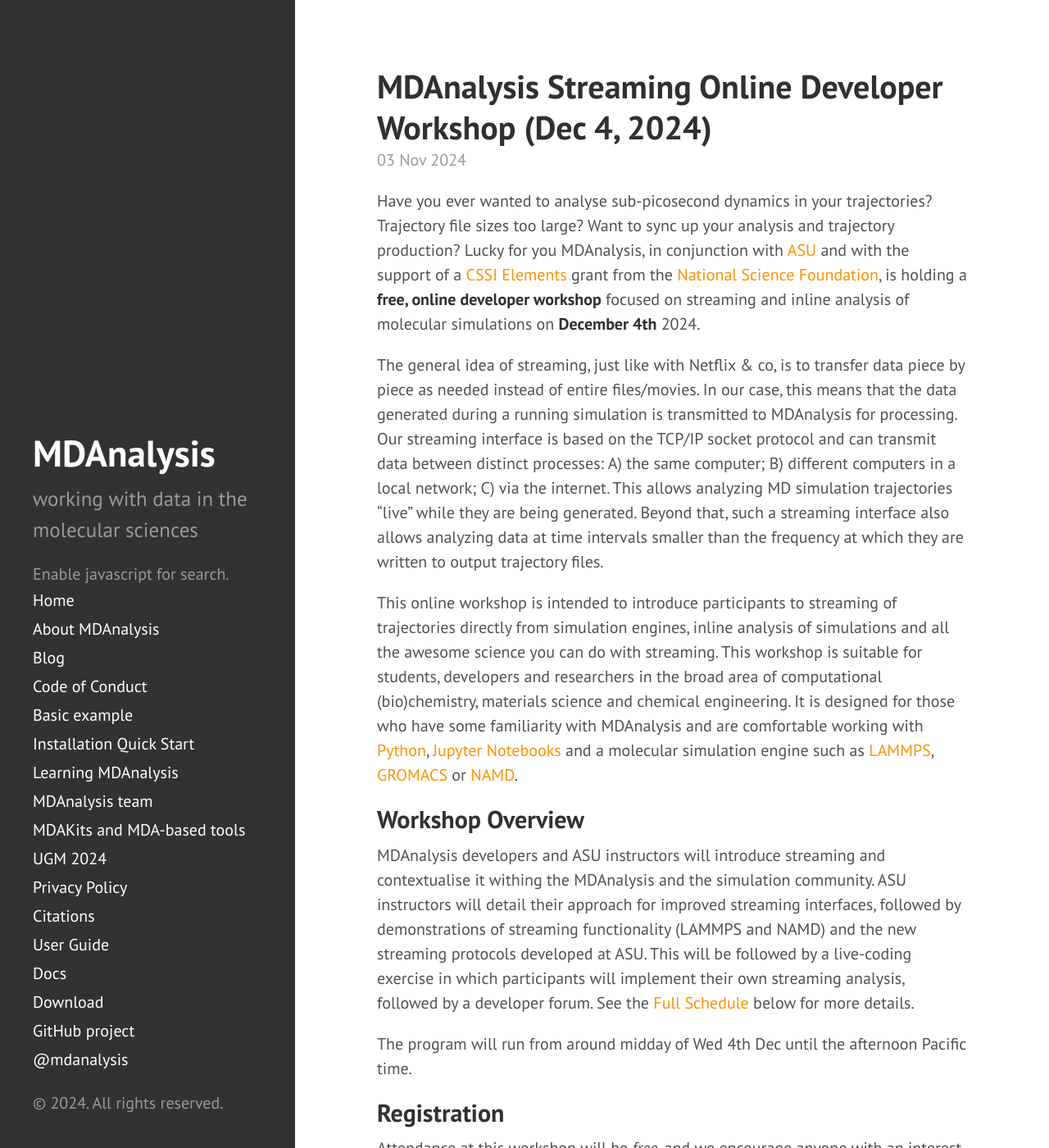
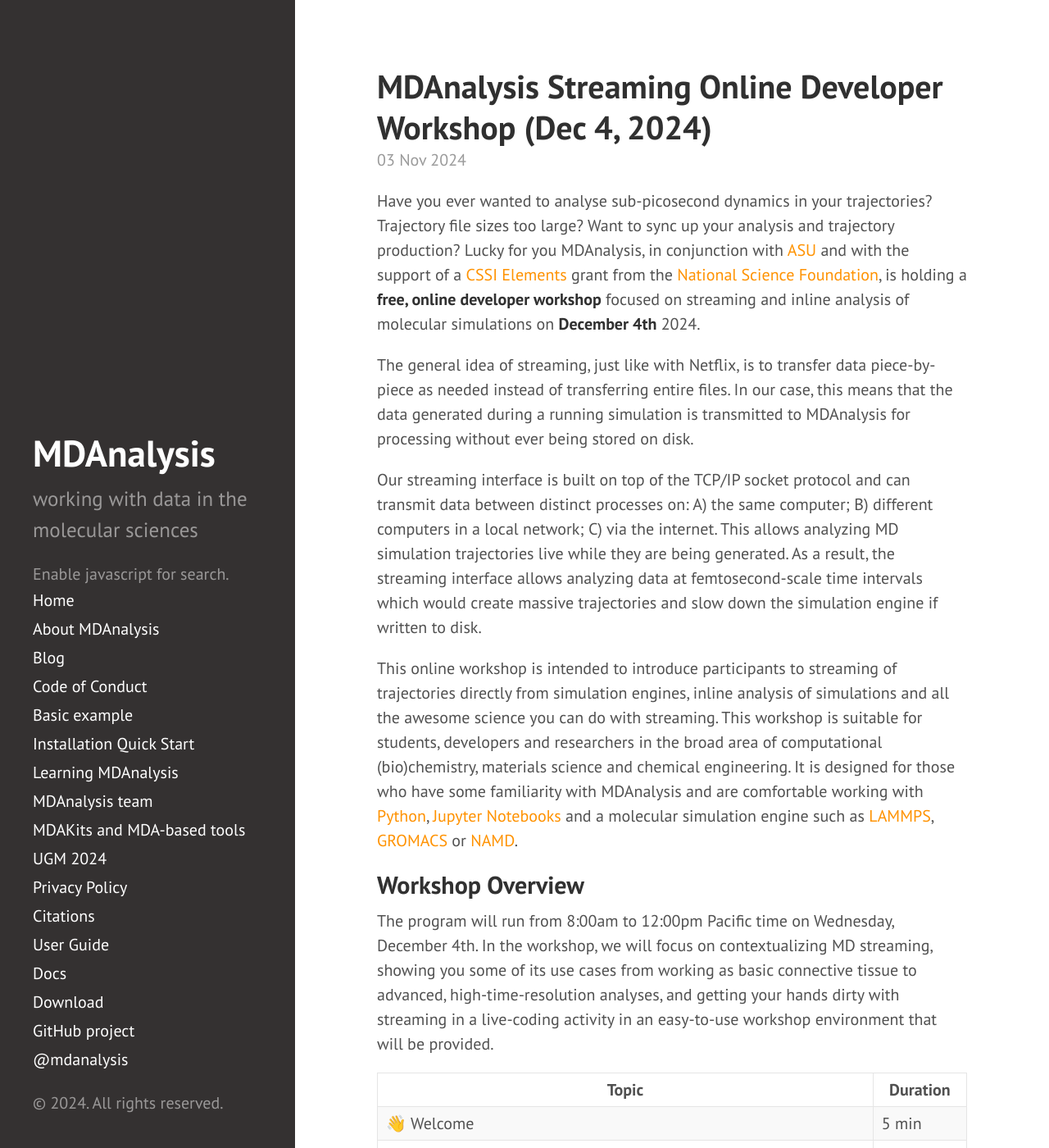
Before and after one commit to MDAnalysis/MDAnalysis.github.io, a Jekyll site: the page built from _posts/2024-11-3-ASU_streaming_workshop.md, in a window 1280 px wide and 1400 px high. Shown: the whole window at 82% size. Built offline with Jekyll 4.4.1, drawn with Linux system fonts in a browser that asks for light colours; comment, search, counter and statistics services are not loaded; some of the changed text lies outside the part shown.

Commit message:
tweaks + schedule

```diff
--- a/_posts/2024-11-3-ASU_streaming_workshop.md
+++ b/_posts/2024-11-3-ASU_streaming_workshop.md
@@ -6,8 +6,9 @@ title: "MDAnalysis Streaming Online Developer Workshop (Dec 4, 2024)"
 
 Have you ever wanted to analyse sub-picosecond dynamics in your trajectories? Trajectory file sizes too large? Want to sync up your analysis and trajectory production? Lucky for you MDAnalysis, in conjunction with [ASU][ASU] and with the support of a [CSSI Elements][CSSI] grant from the [National Science Foundation][NSF], is holding a **free, online developer workshop** focused on streaming and inline analysis of molecular simulations on **December 4th** 2024.
 
-The general idea of streaming, just like with Netflix & co, is to transfer data piece by piece as needed instead of entire files/movies. In our case, this means that the data generated during a running simulation is transmitted to MDAnalysis for processing. Our streaming interface is based on the TCP/IP socket protocol and can transmit data between distinct processes: A) the same computer; B) different computers in a local network; C) via the internet.
-This allows analyzing MD simulation trajectories “live” while they are being generated. Beyond that, such a streaming interface also allows analyzing data at time intervals smaller than the frequency at which they are written to output trajectory files.
+The general idea of streaming, just like with Netflix, is to transfer data piece-by-piece as needed instead of transferring entire files. In our case, this means that the data generated during a running simulation is transmitted to MDAnalysis for processing without ever being stored on disk.
+
+Our streaming interface is built on top of the TCP/IP socket protocol and can transmit data between distinct processes on: A) the same computer; B) different computers in a local network; C) via the internet. This allows analyzing MD simulation trajectories live while they are being generated. As a result, the streaming interface allows analyzing data at femtosecond-scale time intervals which would create massive trajectories and slow down the simulation engine if written to disk.
 
 This online workshop is intended to introduce participants to streaming of trajectories directly from simulation engines, inline analysis
 of simulations and all the awesome science you can do with streaming. This workshop is suitable for students, developers and researchers in the broad area of computational (bio)chemistry, materials science and chemical engineering. It is designed for those who have some familiarity with MDAnalysis and are comfortable working with [Python](https://www.python.org/), [Jupyter
@@ -17,10 +18,28 @@ Notebooks](https://jupyter-notebook.readthedocs.io/en/stable/) and a molecular s
 
 ## Workshop Overview
 
-MDAnalysis developers and ASU instructors will introduce streaming and contextualise it withing the MDAnalysis and the simulation community. ASU instructors will detail their approach for improved streaming interfaces, followed by demonstrations of streaming functionality (LAMMPS and NAMD) and the new streaming protocols developed at ASU. This will be followed by a live-coding exercise in which participants will implement their own streaming analysis, followed by a developer forum. See the [Full Schedule](XXXX) below for more details.
+The program will run from 8:00am to 12:00pm Pacific time on Wednesday, December 4th.
+In the workshop, we will focus on contextualizing MD streaming, showing you some of its use cases from working as basic connective tissue to advanced, high-time-resolution analyses, and getting your hands dirty with streaming in a live-coding activity in an easy-to-use workshop environment that will be provided.
 
-The program will run from around midday of Wed 4th Dec until the afternoon Pacific time.
-
+| Topic | Duration |
+| --- | --- |
+| 👋 Welcome  | 5 min |
+| 📦 MDAnalysis mission & ecosystem | 15 min |
+| 🖼️ Streaming: big picture  | 15 min |
+| 👀 Streaming: first look | 10 min |
+| ❓ Q&A: Streaming overview  | 5 min |
+| 📦Streaming: MD packages, IMDClient | 15 min |
+| 💤 Break | 10 min |
+| 👀 Demo: Multiple analyses on NAMD simulation stream | 10 min |
+| 🎯Activity: Write your own stream analysis  | 40 min |
+| 📦 Streaming: MDAnalysis functionality | 10 min |
+| ❓Q&A: Streaming with MDAnalysis | 5 min |
+| 👀 Application: Velocity correlation functions and 2PT | 10 min |
+| 👀 Application: Ion channel permeation | 10 min |
+| ❓ Q&A: Applications | 5 min |
+| 🔮 Future direction | 5 min |
+| 📖 Open Forum | 20 min |
+| 🚪 Closing | 5 min |
 
 ## Registration
 
@@ -33,7 +52,6 @@ Attendance at this workshop will be *free*, and we encourage anyone with an inte
 ## Workshop materials
 All materials are made available in the https://github.com/MDAnalysis/MDAnalysisASUStreamingWorkshop repository.
 
-* [Full Schedule](XXXX) #TODO
 * [Set-up and installation instructions](XXXX) #TODO
 
 ## Who to Contact
```
